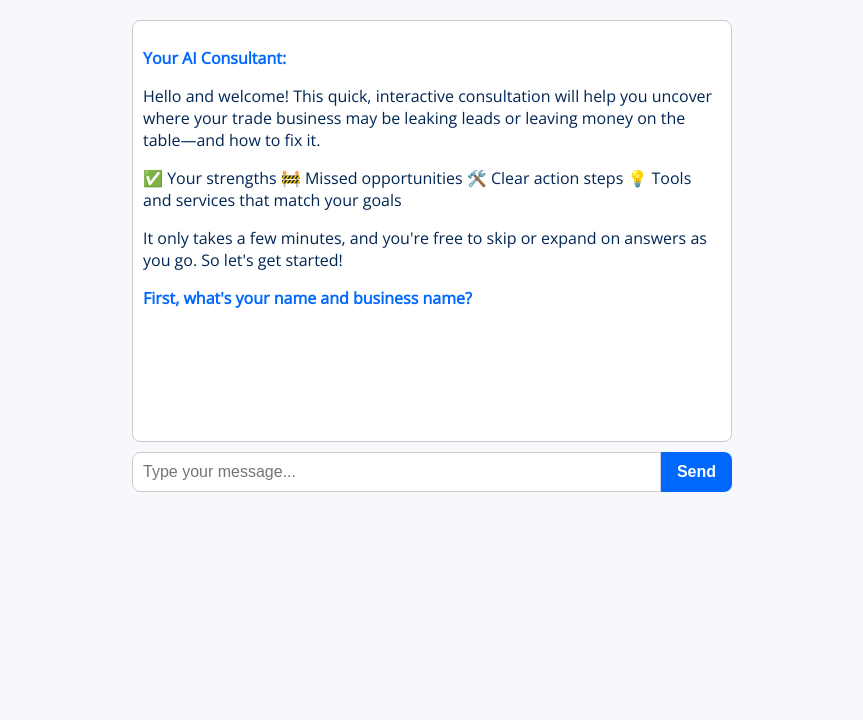
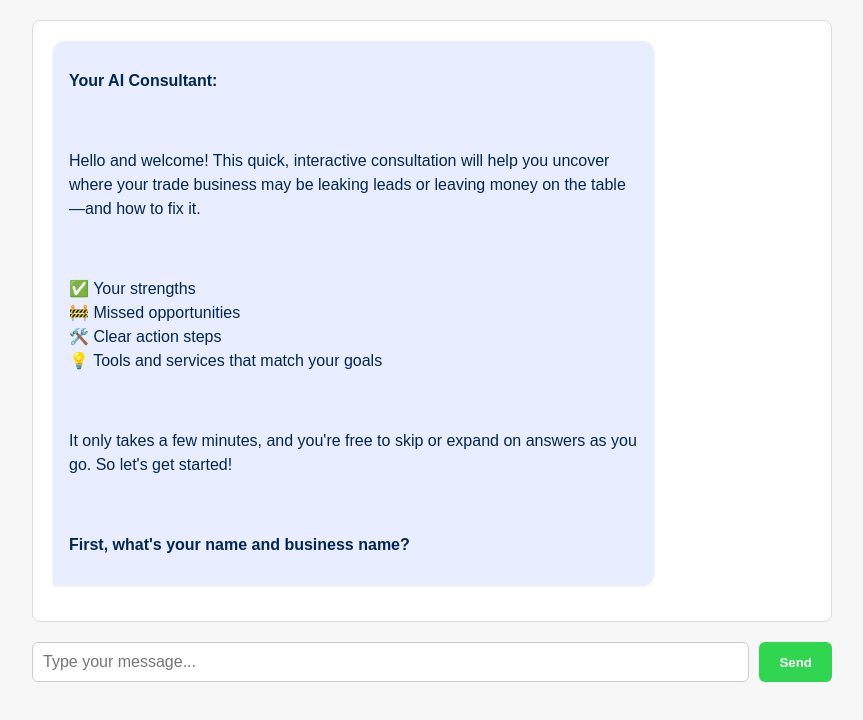
Before and after one commit to clickprimer/contractor-growth-map, a Next.js app: page / in a window 1280 px wide. Shown: the top 720 px of the page, without its empty margins (208-1071 px from the left). Built offline with nearby package versions, Linux system fonts and the light colour scheme.

Commit message:
Update globals.css

```diff
--- a/styles/globals.css
+++ b/styles/globals.css
@@ -1,91 +1,74 @@
-/* styles/globals.css */
-@import url('https://fonts.googleapis.com/css2?family=Open+Sans&family=Roboto:wght@700&display=swap');
-
 body {
-  font-family: 'Open Sans', sans-serif;
-  background: #f6f8fc;
   margin: 0;
-  padding: 0;
-  color: #002654;
+  font-family: Arial, sans-serif;
+  background-color: #f7f7f7;
 }
 
 .chat-container {
-  max-width: 600px;
-  margin: auto;
+  max-width: 800px;
+  margin: 0 auto;
   padding: 20px;
 }
 
 .chat-window {
-  border: 1px solid #ccc;
+  background-color: #ffffff;
+  border: 1px solid #ddd;
+  padding: 20px;
+  height: 70vh;
+  overflow-y: auto;
+  display: flex;
+  flex-direction: column;
+  gap: 10px;
   border-radius: 8px;
-  padding: 10px;
-  background: white;
-  height: 400px;
-  overflow-y: auto;
-  margin-bottom: 10px;
 }
 
-.message {
-  display: flex;
-  margin: 10px 0;
+.chat-bubble {
+  padding: 12px 16px;
+  border-radius: 12px;
+  max-width: 75%;
+  line-height: 1.5;
+  white-space: pre-wrap;
+  box-shadow: 0 1px 3px rgba(0,0,0,0.1);
 }
 
-.message.user {
-  justify-content: flex-end;
+.chat-bubble.user {
+  align-self: flex-end;
+  background-color: #0068ff;
+  color: white;
+  border-bottom-right-radius: 0;
 }
 
-.message.assistant {
-  justify-content: flex-start;
-}
-
-.bubble {
-  max-width: 75%;
-  padding: 10px 15px;
-  border-radius: 15px;
-  font-size: 15px;
-  line-height: 1.4;
+.chat-bubble.assistant {
+  align-self: flex-start;
   background-color: #e8eeff;
-  font-family: 'Open Sans', sans-serif;
-  white-space: pre-wrap;
-}
-
-.message.user .bubble {
-  background-color: #d4e9ff;
-  text-align: right;
-}
-
-.sender {
-  font-family: 'Roboto', sans-serif;
-  font-weight: bold;
-  color: #0068ff;
-  margin-bottom: 4px;
-}
-
-input {
-  flex: 1;
-  padding: 10px;
-  font-size: 16px;
-  border: 1px solid #ccc;
-  border-radius: 8px 0 0 8px;
-  outline: none;
-}
-
-button {
-  background-color: #0068ff;
-  color: white;
-  border: none;
-  padding: 10px 16px;
-  border-radius: 0 8px 8px 0;
-  cursor: pointer;
-  font-weight: bold;
-  font-size: 16px;
+  color: #002654;
+  border-bottom-left-radius: 0;
 }
 
 .input-area {
   display: flex;
+  gap: 10px;
+  margin-top: 20px;
 }
 
-/* Markdown-style bold text */
-strong {
-  color: #0068ff;
+.input-area input {
+  flex-grow: 1;
+  padding: 10px;
+  font-size: 16px;
+  border: 1px solid #ccc;
+  border-radius: 6px;
 }
+
+.input-area button {
+  padding: 10px 20px;
+  background-color: #30d64f;
+  color: white;
+  border: none;
+  border-radius: 6px;
+  cursor: pointer;
+  font-weight: bold;
+}
+
+.input-area button:hover {
+  background-color: #28b240;
+}
```
